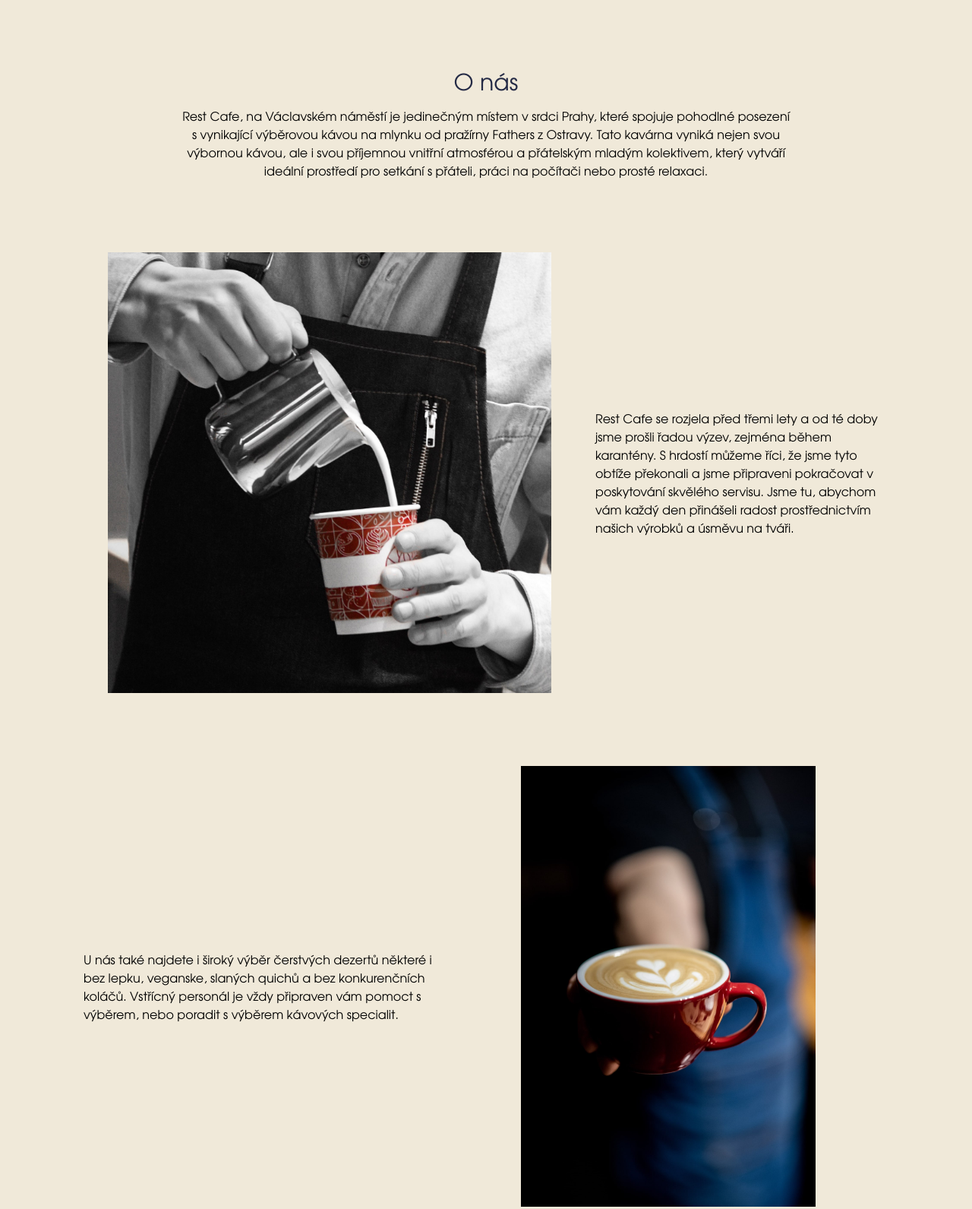
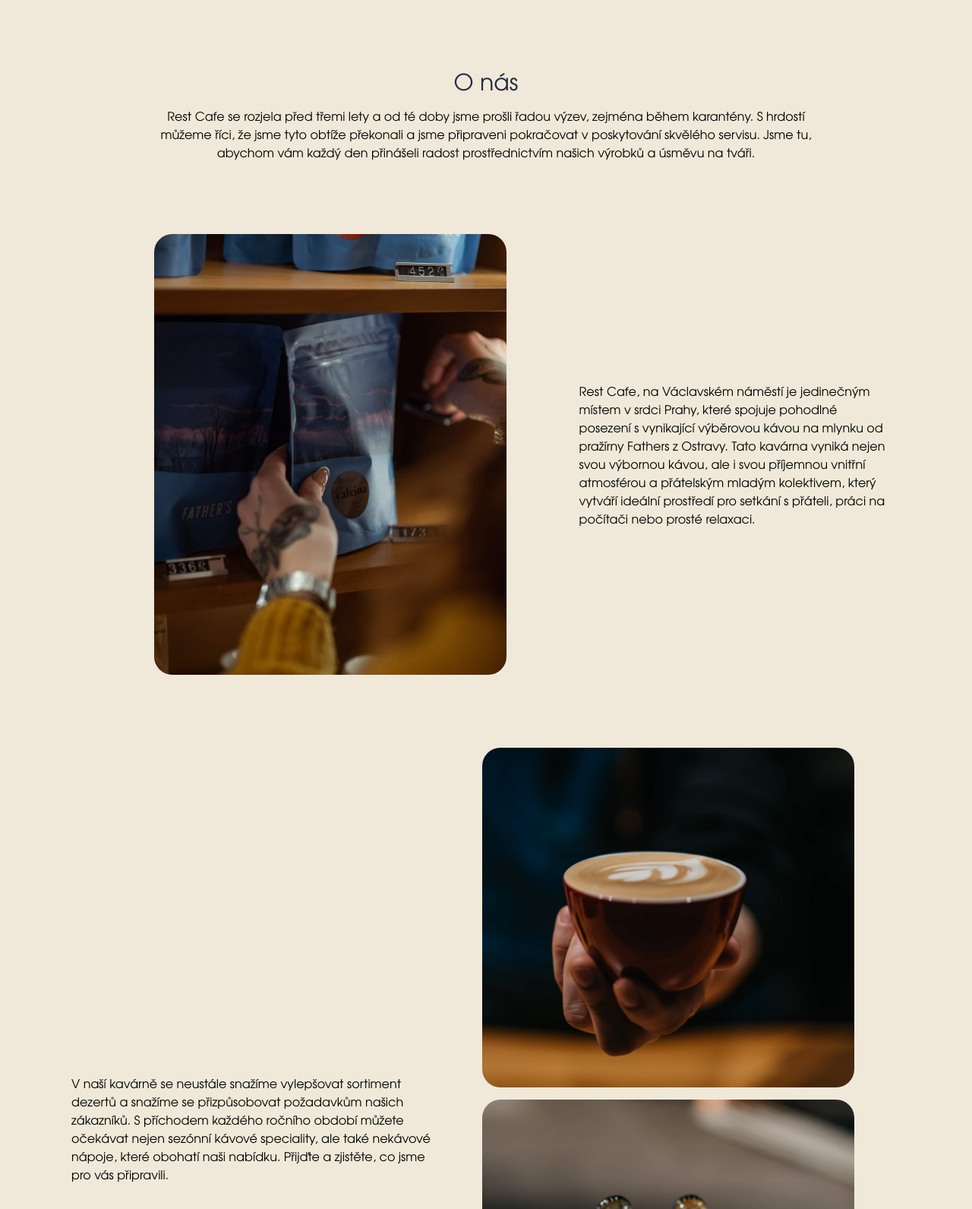
Before and after one commit to jkuce96/restc, a website: page src/site.ejs in a window 1280 px wide. Shown: the part 800-2391 px from the top of the page at 76% size. Drawn offline with nearby package versions, Linux system fonts and the light colour scheme; files that its build step writes are made by us from their sources.

Commit message:
runing web - PART II

```diff
--- a/src/script.js
+++ b/src/script.js
@@ -43,13 +43,13 @@ window.addEventListener('load', function () {
         var scrollState = sessionStorage.getItem('scrollState');
 
         if (scrollState === 'scrolled' && window.scrollY > 50) {
-            header.classList.add('bg-white', 'shadow-lg');
+            header.classList.add('bg-background', 'shadow-lg');
             links.forEach(link => {
                 link.classList.remove('md:text-white');
                 link.classList.add('md:text-black');
             })
         } else {
-            header.classList.remove('bg-white', 'shadow-lg');
+            header.classList.remove('bg-background', 'shadow-lg');
             links.forEach(link => {
                 link.classList.remove('md:text-black');
                 link.classList.add('md:text-white');
--- a/src/site.ejs
+++ b/src/site.ejs
@@ -57,7 +57,7 @@
 <body class="font-custom bg-background">
 <section class="bg-cover bg-center flex flex-col justify-center pt-9 min-h-screen md:w-full relative"
          style="background-image: url(image/restpobocka.jpg)">
-    <header id="header" class="bg-transparent transition duration-300 absolute md:fixed w-full z-20 top-0 start-0">
+    <header id="header" class="transition duration-300 absolute md:fixed w-full z-20 top-0 start-0">
         <nav class="relative container px-4 py-8 flex justify-between md:justify-start items-center">
             <div class="max-md:z-10">
                 <button id="scrollTopBtnImgTop" class="flex items-center">
@@ -102,7 +102,7 @@
         </nav>
         <div class="navbar-menu relative z-50 hidden">
             <div class="navbar-backdrop fixed inset-0 bg-gray-800 opacity-25"></div>
-            <nav class="fixed top-0 left-0 bottom-0 flex flex-col w-5/6 max-w-sm py-6 px-6 bg-white border-r overflow-y-auto">
+            <nav class="bg-background fixed top-0 left-0 bottom-0 flex flex-col w-5/6 max-w-sm py-6 px-6 border-r overflow-y-auto">
                 <div class="flex items-center mb-8">
                     <a class="mr-auto text-3xl font-bold leading-none" href="#">
                         <img src="image/restlogo.png" class="h-16" alt="restcafe logo">
@@ -159,34 +159,38 @@
     </div>
 </section>
 
-<div class="max-w-screen-xl mx-auto px-4 mt-16 lg:mt-20 justify-center items-center">
+<div class="max-w-screen-xl mx-auto mt-16 lg:mt-20 justify-center items-center">
     <!-- KDO JSME? -->
     <section class="py-2" id="o-nas">
         <!-- HEADING -->
-        <div class=" sm:w-3/4 lg:w-9/12 mx-auto px-2">
+        <div class=" sm:w-3/4 lg:w-4/5 mx-auto px-2">
             <h1 class="text-3xl text-center text-bookmark-blue">O nás</h1>
             <p class="text-center text-sm lg:text-base text-black mt-4">
-                Rest Cafe, na Václavském náměstí je jedinečným místem v srdci Prahy, které spojuje pohodlné posezení s
-                vynikající výběrovou kávou na mlynku od pražírny Fathers z Ostravy. Tato kavárna vyniká nejen svou
-                výbornou kávou, ale i svou příjemnou vnitřní atmosférou a přátelským mladým kolektivem, který vytváří
-                ideální prostředí pro setkání s přáteli, práci na počítači nebo prosté relaxaci.
+                Rest Cafe se rozjela před třemi lety a od té doby jsme prošli řadou výzev, zejména během karantény. S&nbsp;hrdostí
+                můžeme říci, že jsme tyto obtíže překonali a jsme připraveni pokračovat v poskytování skvělého
+                servisu. Jsme tu, abychom vám každý den přinášeli radost prostřednictvím našich výrobků a úsměvu na
+                tváři.
             </p>
         </div>
         <!--FEATURES - feature n1-->
         <div class="relative mt-20 lg:mt-24">
-            <div class="container flex flex-col md:flex-row items-center justify-center">
+            <div class="container flex flex-col-reverse  md:flex-row-reverse items-center justify-center">
+                <!-- CONTENT -->
+                <div class="flex flex-grow-0 flex-shrink-0 basis-[40%] flex-col items-center lg:max-w-[410px] md:m-0 lg:mb-0">
+                    <p class="text-sm lg:text-base text-black my-4 text-center md:text-left sm:w-3/4 lg:w-full">
+                        Rest Cafe, na Václavském náměstí je jedinečným místem v srdci Prahy, které spojuje pohodlné
+                        posezení s
+                        vynikající výběrovou kávou na mlynku od pražírny Fathers z Ostravy. Tato kavárna vyniká nejen
+                        svou
+                        výbornou kávou, ale i svou příjemnou vnitřní atmosférou a přátelským mladým kolektivem, který
+                        vytváří
+                        ideální prostředí pro setkání s přáteli, práci na počítači nebo prosté relaxaci.
+                    </p>
+                </div>
                 <!-- obrázek-->
-                <div class="flex flex-grow-0 flex-shrink-0 basis-[60%] justify-center z-10 mb-10 md:m-0 lg:mb-0">
-                    <img class="sm:w-3/4 sm:h-3/4 md:w-full md:h-full lg:w-auto lg:h-[580px]"
-                         src="image/picture-3.jpg" alt="">
-                </div>
-                <!-- CONTENT -->
-                <div class="flex flex-grow-0 flex-shrink-0 basis-[40%] flex-col items-center lg:ml-8 lg:max-w-[380px]">
-                    <p class="text-sm lg:text-base text-black my-4 text-left sm:w-3/4 lg:w-full">
-                        Rest Cafe se rozjela před třemi lety a od té doby jsme prošli řadou výzev, zejména během karantény. S
-                        hrdostí můžeme říci, že jsme tyto obtíže překonali a jsme připraveni pokračovat v poskytování skvělého
-                        servisu. Jsme tu, abychom vám každý den přinášeli radost prostřednictvím našich výrobků a úsměvu na tváři.
-                    </p>
+                <div class="flex flex-grow-0 flex-shrink-0 basis-[60%] justify-center z-10 mb-10 md:mb-0">
+                    <img class="w-full sm:h-3/4 sm:w-4/5 md:h-full lg:w-auto lg:h-[580px] rounded-3xl"
+                         src="image/fathers.jpg" alt="">
                 </div>
             </div>
 
@@ -195,16 +199,18 @@
         <div class="relative mt-20 lg:mt-24">
             <div class="container flex flex-col md:flex-row-reverse items-center justify-center">
                 <!-- obrázek-->
-                <div class="flex flex-1 justify-center z-10 mb-10 md:m-0 lg:mb-0">
-                    <img class="sm:w-3/4 sm:h-3/4 md:w-full md:h-full lg:w-auto lg:h-[580px]"
-                         src="image/picture-2.jpg" alt="">
+                <div class="flex flex-1 flex-col justify-center items-center gap-4 z-10 mb-10 md:m-0 lg:mb-0">
+                    <img class="w-full sm:h-3/4 sm:w-4/5 md:h-full rounded-3xl"
+                         src="image/kava.jpg" alt="">
+                    <img class="w-full sm:h-3/4 sm:w-4/5 md:h-full rounded-3xl" src="image/soft.jpg" alt="">
                 </div>
                 <!-- CONTENT -->
                 <div class="flex flex-1 flex-col items-center lg:max-w-[480px]">
-                    <p class="text-sm lg:text-base text-black my-4 text-left sm:w-3/4 lg:w-full">
-                        U nás také najdete i široký výběr čerstvých dezertů některé i bez lepku, veganske, slaných
-                        quichů a bez konkurenčních koláčů. Vstřícný personál je vždy připraven vám pomoct s výběrem,
-                        nebo poradit s výběrem kávových specialit.
+                    <p class="text-sm lg:text-base text-black my-4 text-center md:text-left sm:w-3/4 lg:w-full">
+                        V naší kavárně se neustále snažíme vylepšovat sortiment dezertů a snažíme se přizpůsobovat
+                        požadavkům našich zákazníků. S příchodem každého ročního období můžete očekávat nejen sezónní
+                        kávové speciality, ale také nekávové nápoje, které obohatí naši nabídku. Přijďte a zjistěte, co
+                        jsme pro vás připravili.
                     </p>
                 </div>
             </div>
@@ -215,16 +221,18 @@
         <div class="relative mt-20 lg:mt-24">
             <div class="container flex flex-col md:flex-row items-center justify-center">
                 <!-- obrázek-->
-                <div class="flex flex-grow-0 flex-shrink-0 basis-[60%] justify-center z-10 mb-10 md:m-0 lg:mb-0">
-                    <img class="sm:w-3/4 sm:h-3/4 md:w-full md:h-full" src="image/picture-1.jpg" alt="">
+                <div class="flex flex-col md:flex-row flex-grow-0 flex-shrink-0 basis-[60%] md:relative justify-center items-center gap-4 z-10 mb-10 md:m-0 lg:mb-0">
+                    <img class="w-full sm:w-4/5 sm:h-3/4 md:h-full rounded-3xl" src="image/kolac-krabice.jpg" alt="">
+                    <div class="flex md:absolute justify-center z-10 md:m-0 lg:mb-0 bottom-[-60px] right-[-40px]">
+                        <img class="w-full sm:w-4/5 sm:h-3/4 md:w-[280px] md:h-full rounded-3xl" src="image/kolac.jpg" alt="">
+                    </div>
                 </div>
                 <!-- CONTENT -->
                 <div class="flex flex-grow-0 flex-shrink-0 basis-[40%] flex-col items-center lg:ml-8 lg:max-w-[380px]">
-                    <p class="text-sm lg:text-base text-black text-left my-4 sm:w-3/4 lg:w-full">
-                        V naší kavárně se neustále snažíme vylepšovat sortiment dezertů a snažíme se přizpůsobovat
-                        požadavkům našich zákazníků. S příchodem každého ročního období můžete očekávat nejen sezónní
-                        kávové speciality, ale také nekávové nápoje, které obohatí naši nabídku. Přijďte a zjistěte, co
-                        jsme pro vás připravili.
+                    <p class="text-sm lg:text-base text-black text-center md:text-left my-4 sm:w-3/4 lg:w-full">
+                        U nás také najdete i široký výběr čerstvých dezertů některé i bez lepku, veganske, slaných
+                        quichů a bez konkurenčních koláčů. Vstřícný personál je vždy připraven vám pomoct s výběrem,
+                        nebo poradit s výběrem kávových specialit.
                     </p>
                 </div>
             </div>
@@ -234,28 +242,32 @@
 </div>
 
 
-<div class="menu flex container mx-auto mt-16 lg:mt-20">
+<div class="menu flex container mx-auto mt-16 lg:mt-28">
     <section class="items-center flex flex-col mx-auto w-full" id="menu">
         <div class="relative w-72 sm:w-127 md:w-137 h-12 sm:h-16 overflow-hidden">
             <div class="flex space-x-2 overflow-auto sm:overflow-hidden select-none h-full">
-                <label data-content="coffee" type="button" class="w-16 flex flex-grow items-center justify-center rounded-lg p-1 cursor-pointer">
+                <label data-content="coffee" type="button"
+                       class="w-16 flex flex-grow items-center justify-center rounded-lg p-1 cursor-pointer">
                     <input type="radio" name="radio" value="html" class="peer hidden" checked="" />
                     <span class="text-xs md:text-base font-bold p-2.5 sm:py-4 sm:p-[52px] tracking-widest peer-checked:bg-gradient-to-r peer-checked:from-gradient-red-dark peer-checked:to-gradient-red-light peer-checked:text-white text-gray-700 rounded-lg transition duration-150 ease-in-out">Káva</span>
                 </label>
-                <label data-content="hot" type="button" class="w-16 min-w-28 flex flex-grow items-center justify-center rounded-lg p-1 cursor-pointer">
-                    <input type="radio" name="radio" value="react" class="peer hidden"/>
+                <label data-content="hot" type="button"
+                       class="w-16 min-w-28 flex flex-grow items-center justify-center rounded-lg p-1 cursor-pointer">
+                    <input type="radio" name="radio" value="react" class="peer hidden" />
                     <span class="flex-none font-bold text-xs md:text-base p-2.5 sm:py-4 tracking-widest peer-checked:bg-gradient-to-r peer-checked:from-gradient-red-dark peer-checked:to-gradient-red-light peer-checked:text-white text-gray-700 rounded-lg transition duration-150 ease-in-out">Něco na zahřátí</span>
                 </label>
-                <label data-content="alternatives" type="button" class="w-16 min-w-28 flex flex-grow items-center justify-center rounded-lg p-1 cursor-pointer">
-                    <input type="radio" name="radio" value="react" class="peer hidden"/>
+                <label data-content="alternatives" type="button"
+                       class="w-16 min-w-28 flex flex-grow items-center justify-center rounded-lg p-1 cursor-pointer">
+                    <input type="radio" name="radio" value="react" class="peer hidden" />
                     <span class="flex-none font-bold text-xs md:text-base p-2.5 sm:py-4 tracking-widest peer-checked:bg-gradient-to-r peer-checked:from-gradient-red-dark peer-checked:to-gradient-red-light peer-checked:text-white text-gray-700 rounded-lg transition duration-150 ease-in-out">Alternativy</span>
                 </label>
-                <label data-content="season" type="button" class="w-16 min-w-28 flex flex-grow items-center justify-center rounded-lg p-1 cursor-pointer">
-                    <input type="radio" name="radio" value="react" class="peer hidden"/>
+                <label data-content="season" type="button"
+                       class="w-16 min-w-28 flex flex-grow items-center justify-center rounded-lg p-1 cursor-pointer">
+                    <input type="radio" name="radio" value="react" class="peer hidden" />
                     <span class="flex-none font-bold text-xs md:text-base p-2.5 sm:py-4 tracking-widest peer-checked:bg-gradient-to-r peer-checked:from-gradient-red-dark peer-checked:to-gradient-red-light peer-checked:text-white text-gray-700 rounded-lg transition duration-150 ease-in-out">Sezonní nabídka</span>
                 </label>
             </div>
-            <div class="absolute top-0 bottom-0 right-0 w-8 bg-gradient-to-l from-white pointer-events-none sm:hidden"></div>
+            <div class="absolute top-[4px] bottom-[4px] right-0 w-4 bg-gradient-to-l from-white pointer-events-none sm:hidden rounded-3xl"></div>
         </div>
         <!-- hot -->
         <div class="content w-full lg:w-3/4" id="coffee">
@@ -634,11 +646,12 @@
                 </div>
             </div>
         </div>
-        <p class="text-lg text-white my-8 text-center">Pokud Vám naše káva chutnala, budeme rádi za Vaší recenzi na Google.</p>
+        <p class="text-lg text-white my-4 lg:my-8 text-center">Pokud Vám naše káva chutnala, budeme rádi za Vaší recenzi na
+            Google.</p>
     </div>
 </section>
 
-<% if (imageData && imageData.length > 0) { %>
+<!--<% if (imageData && imageData.length > 0) { %>
     <section class="max-w-screen-xl mx-auto px-6">
         <h1 class="text-3xl font-bold mb-4">Instagram Photos</h1>
 
@@ -658,7 +671,7 @@
             <% }); %>
         </ul>
     </section>
-<% } %>
+<% } %>-->
 
 <section class="mt-16 lg:mt-20" id="kde-nas-najdete">
     <div class="max-w-7xl mx-auto md:px-4">
```
Also changed, not shown: src/image/fathers.jpg (added), src/image/kava.jpg (added), src/image/kolac-krabice.jpg (added), src/image/kolac.jpg (added), src/image/quiche.jpg (added), src/image/soft.jpg (added), src/output.css.
